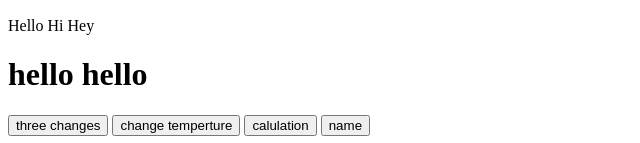
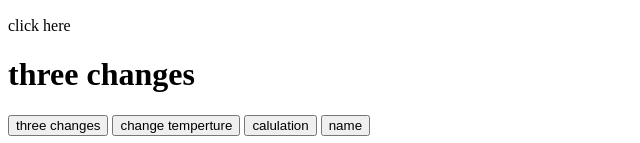
Before and after one commit to Ashlynezza/Ashlynezza.github.io, a plain HTML site: page index.html in a window 1280 px wide. Shown: the part 311-454 px from the top of the page, without its empty margins (0-640 px from the left). Drawn offline with Linux system fonts and the light colour scheme.

Commit message:
Update index.html

```diff
--- a/index.html
+++ b/index.html
@@ -8,8 +8,8 @@
 </head>
 <body onkeydown="Keycode()">
 	<img id="two" onmouseover="over()" src="https://pic2.zhimg.com/v2-f410431f616fd5455bdbffa359ae8fc5_b.jpg">
-	<p id="one" onclick="changeText()">Hello Hi Hey</p>
-	<h1 id="three">hello hello</h1>
+	<p id="one" onclick="changeText()">click here</p>
+	<h1 id="three">three changes</h1>
 	<button onclick="change()">three changes</button>
 	<button onclick="temp()">change temperture</button>
 	<button onclick="cal()">calulation</button>
```
